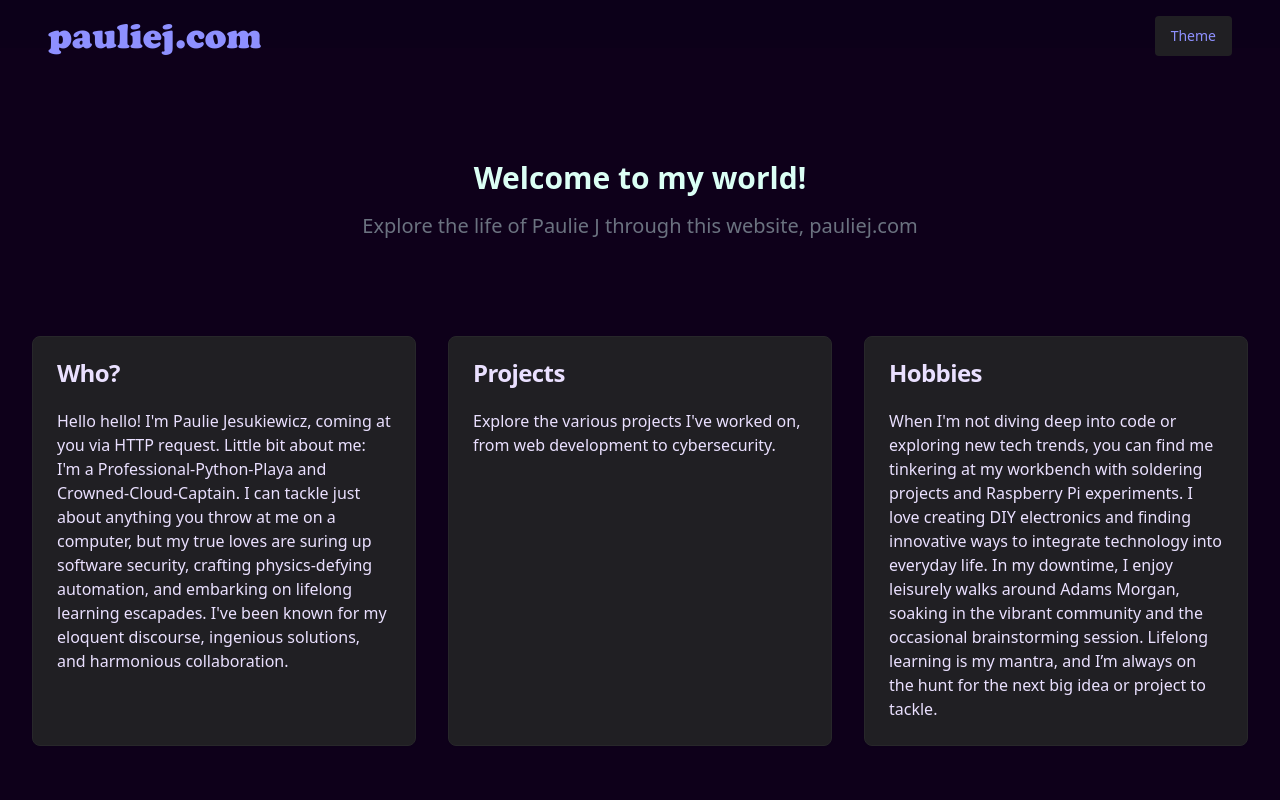
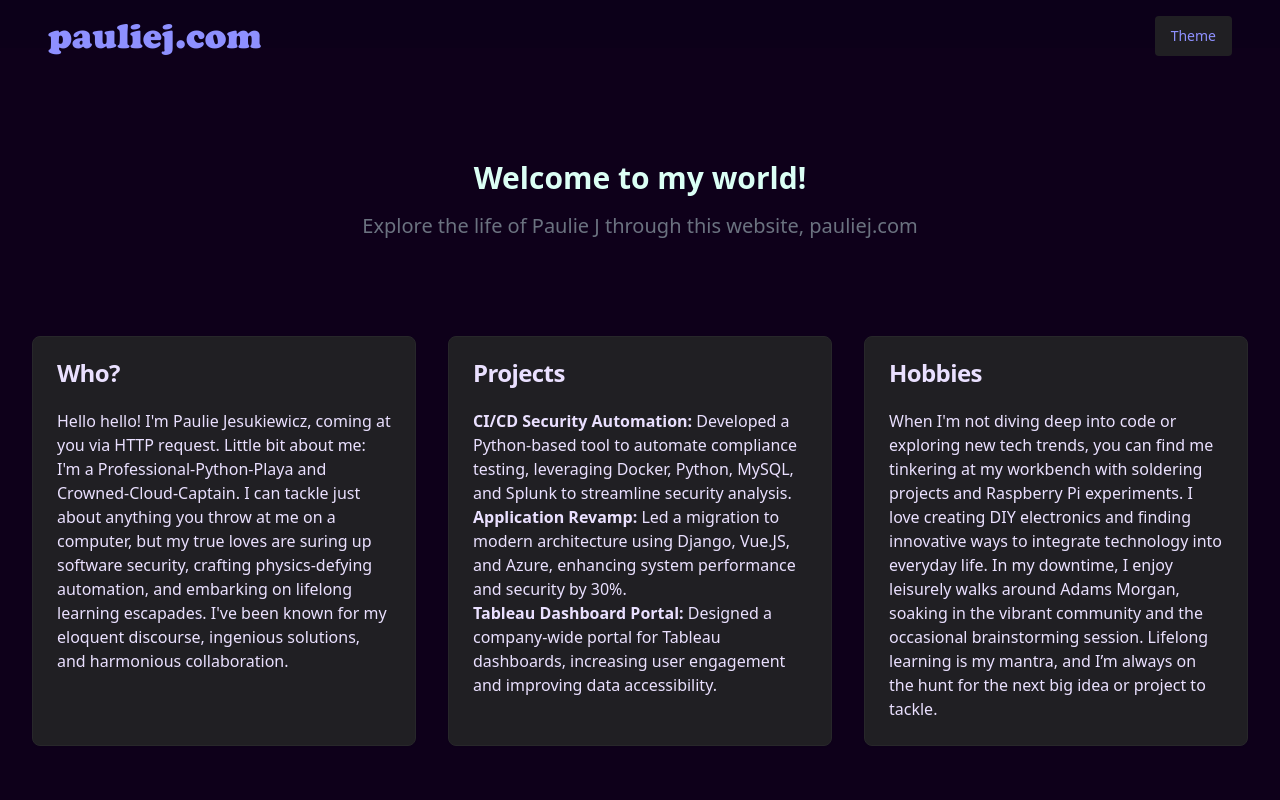
Before and after one commit to pauli3j/pauliej, a Next.js app in the folder frontend/: page / in a window 1280 px wide. Shown: the top 800 px of the page. Built offline with nearby package versions, Linux system fonts and the light colour scheme.

Commit message:
Plspushittt

```diff
--- a/frontend/src/pages/index.js
+++ b/frontend/src/pages/index.js
@@ -34,7 +34,17 @@ import {
                 <CardTitle>Projects</CardTitle>
               </CardHeader>
               <CardContent>
-                <p>Explore the various projects I've worked on, from web development to cybersecurity.</p>
+                <ul>
+                  <li>
+                      <strong>CI/CD Security Automation:</strong> Developed a Python-based tool to automate compliance testing, leveraging Docker, Python, MySQL, and Splunk to streamline security analysis.
+                  </li>
+                  <li>
+                      <strong>Application Revamp:</strong> Led a migration to modern architecture using Django, Vue.JS, and Azure, enhancing system performance and security by 30%.
+                  </li>
+                  <li>
+                      <strong>Tableau Dashboard Portal:</strong> Designed a company-wide portal for Tableau dashboards, increasing user engagement and improving data accessibility.
+                  </li>
+                </ul>
               </CardContent>
             </Card>
 
```
